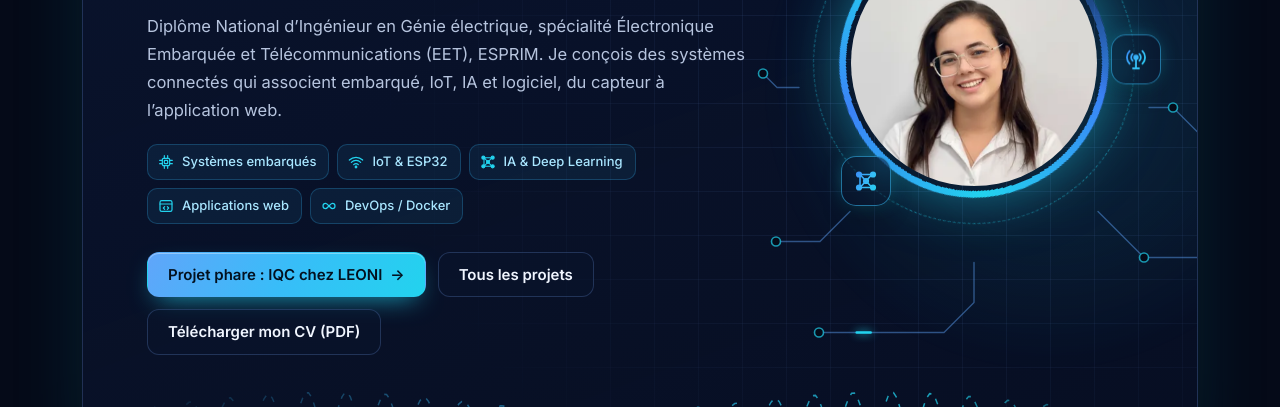
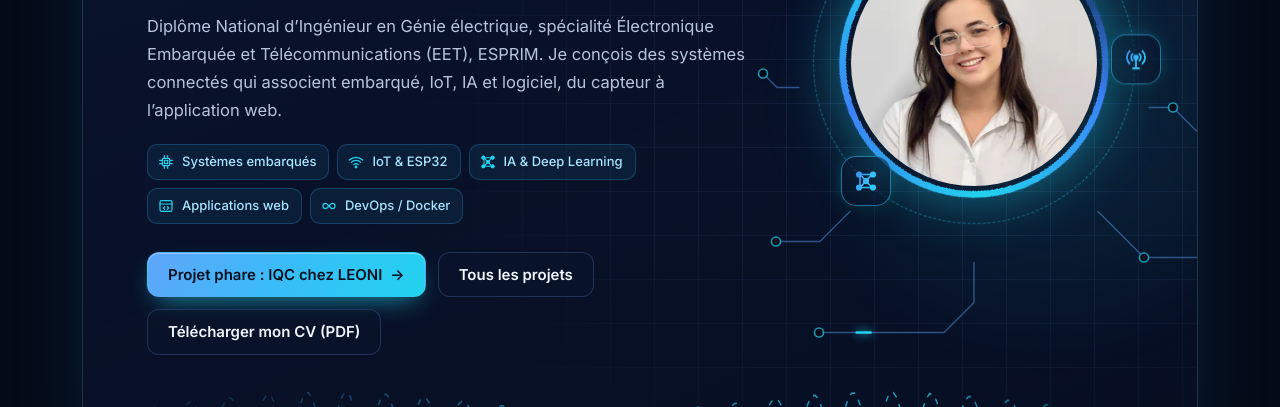
Before and after one commit to Ayasoukii/portfolio, a plain HTML site: page index.html in a window 1280 px wide. Shown: the part 393-800 px from the top of the page. Drawn offline with Linux system fonts and the light colour scheme.

Commit message:
Remonter le visage dans le cadre de la photo d'accueil
Co-Authored-By: Claude Opus 5.5 <noreply@anthropic.com>

```diff
--- a/styles.css
+++ b/styles.css
@@ -321,7 +321,7 @@ section.doc h2,.doc section h2,.doc > section > h2{
 @keyframes spin{to{transform:rotate(360deg)}}
 /* photo agrandie (--zoom) puis redécoupée en cercle, avec 5px d'écart avec l'anneau */
 .heroPhoto img{
-  width:100%; height:100%; object-fit:cover; object-position:center; display:block;
+  width:100%; height:100%; object-fit:cover; object-position:50% 68%; display:block;
   transform-origin:50% 40%; transform:scale(var(--zoom));
   clip-path:circle(calc((50% - 5px) / var(--zoom)) at 50% calc(40% + 10% / var(--zoom)));
 }
```
